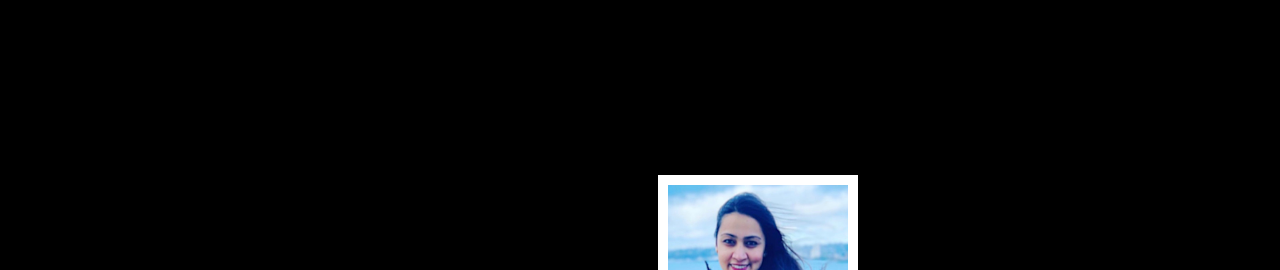
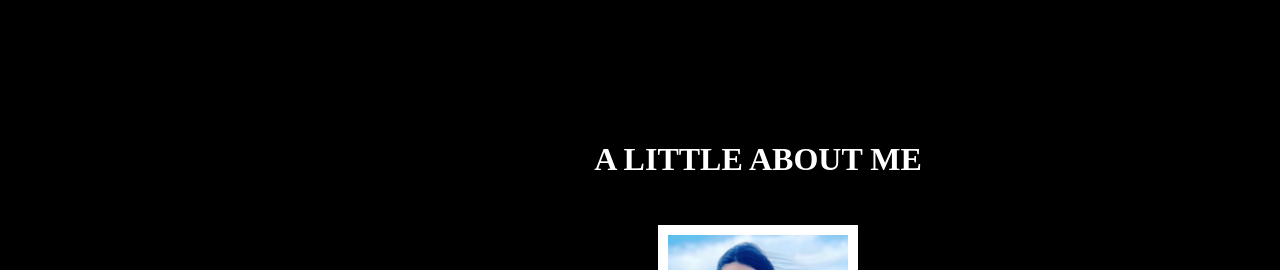
Before and after one commit to Aakratigoel/Portfolio, a React (Create React App) app: page / in a window 1280 px wide. Shown: the part 808-1078 px from the top of the page. Built offline with nearby package versions, Linux system fonts and the light colour scheme.

Commit message:
fixed alignment

```diff
--- a/src/index.css
+++ b/src/index.css
@@ -150,8 +150,13 @@ font-size:20px;
     /*border:3px solid yellow; */
     display: grid;
     grid-template-columns: auto;
-    grid-template-rows:100px 230px 50px 250px 115px;
-
+    grid-template-rows:150px 230px 50px 250px 115px;
+}
+#aboutdiv{
+  color:white;
+  text-align: center;
+  padding:50px;
+  font-family: Bradley Hand;
 }
 a{
   text-decoration: none;
--- a/src/index.js
+++ b/src/index.js
@@ -121,7 +121,9 @@ class About extends React.Component {
   render() {
     return (
       <div id="secondDiv">
-        <div className="item1"></div>
+        <div className="item1" id="aboutdiv">
+           <h1> A LITTLE ABOUT ME</h1>
+        </div>
         <div className="item2" id="profileDiv">
           <div id="pictureContainer">
             <img id="pp" src={picture} />
@@ -168,11 +170,11 @@ class Portfolio extends React.Component {
           <div className="col_3_1"></div>
           <div className="col_3_2" className="projectimagecontainer">
               <img className="projectimage" src={project1} />
-              <p class="projectname">SHIFT SCHEDULER</p>
+              <p className="projectname">SHIFT SCHEDULER</p>
           </div>
           <div className="col_3_3" className="projectimagecontainer">
               <img className="projectimage" src={project2} />
-              <p class="projectname">TRAVEL TALK</p>
+              <p className="projectname">TRAVEL TALK</p>
           </div>
           <div className="col_3_4" className="projectimagecontainer">
               <img className="projectimage" src={project3} />
@@ -186,13 +188,13 @@ class Portfolio extends React.Component {
           <div className="col_4_2">
             <div className="projectimagecontainer">
               <img className="projectimage" src={project4} />
-              <p class="projectname">GAME_OF_MEMORY</p>
+              <p className="projectname">GAME_OF_MEMORY</p>
             </div>
           </div>
           <div className="col_4_3">
             <div className="projectimagecontainer">
               <img className="projectimage" src={project1} />
-              <p class="projectname">TRAVEL TALK</p>
+              <p className="projectname">TRAVEL TALK</p>
             </div>
           </div>
           <div className="col_4_4"></div>
@@ -211,6 +213,8 @@ ReactDOM.render(
     <br></br>
     <br></br>
     <br></br>
+    <br></br>
+    <br></br>
     <Portfolio />
   </React.StrictMode>,
   document.getElementById('root')
```
Also changed, not shown: 1 other file (tests, documents, lock files or other folders).
